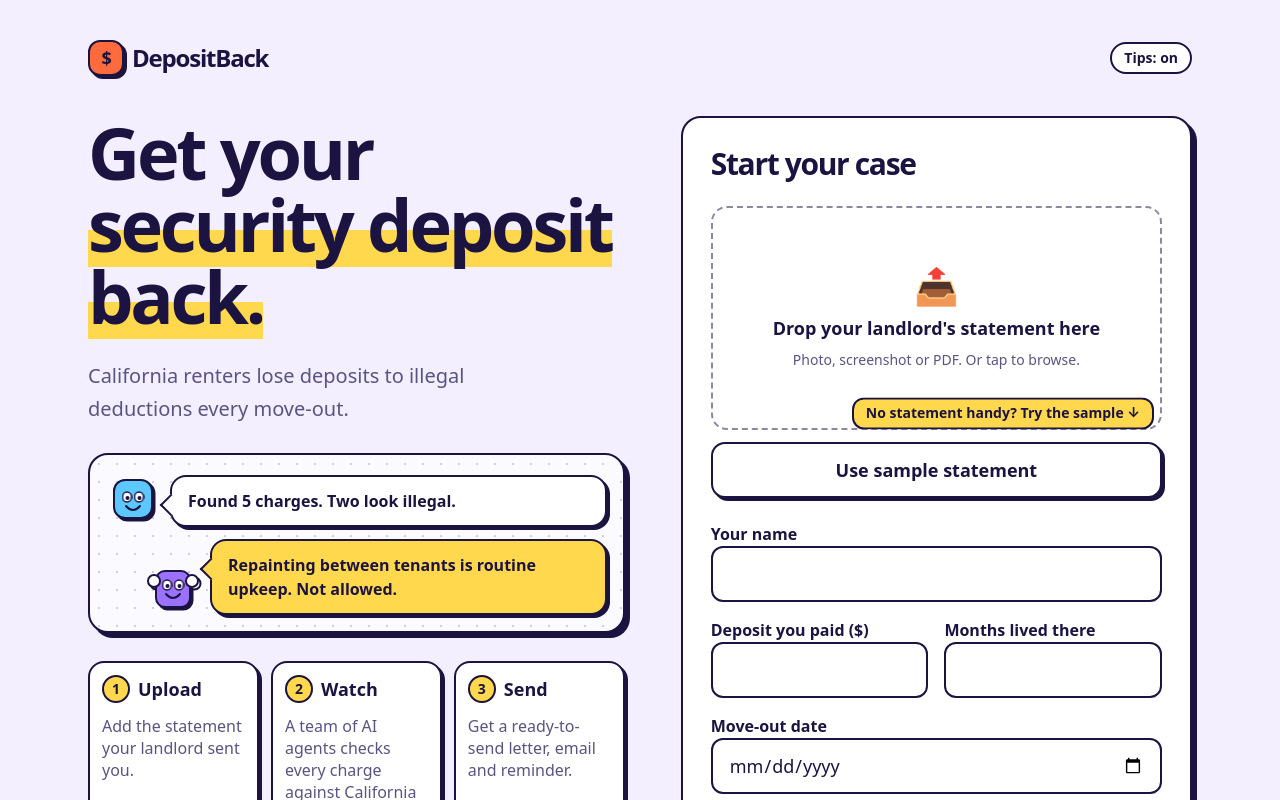
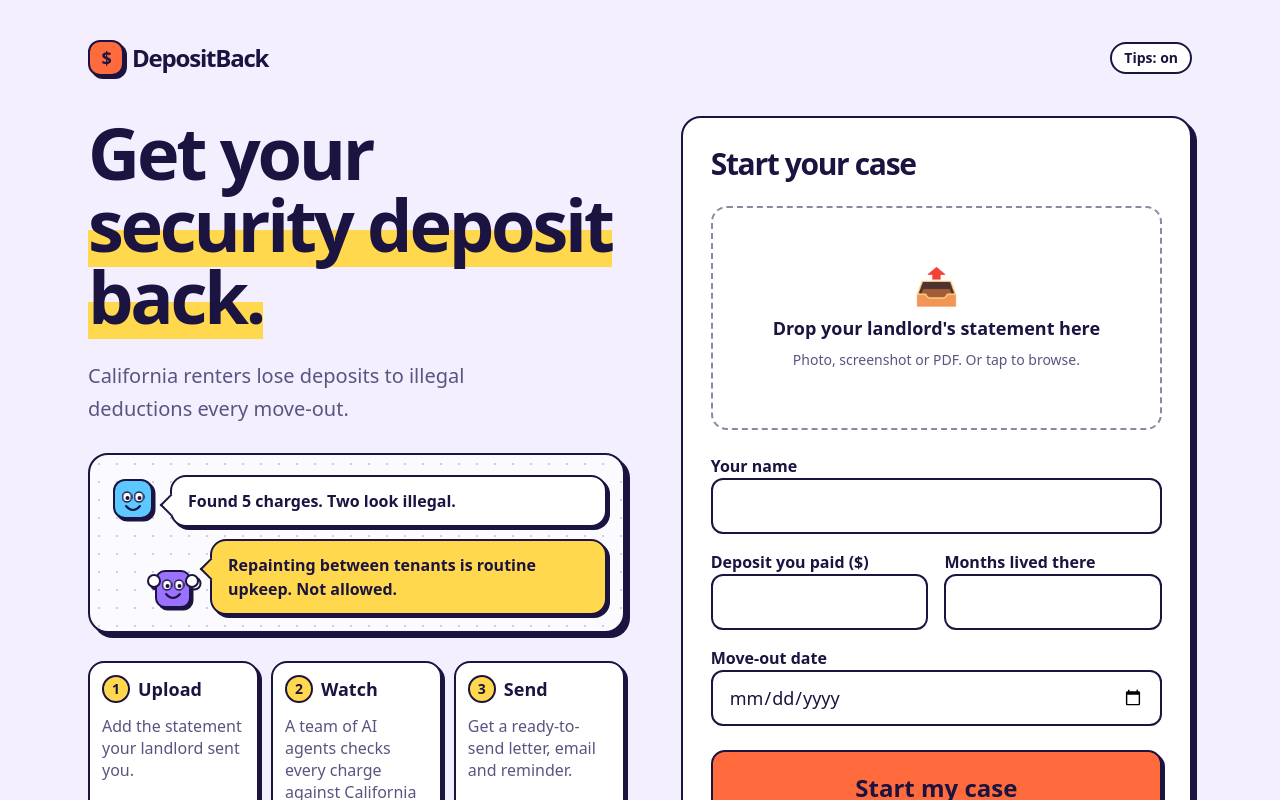
Before and after one commit to kaelynliu18/DepositBack, a Next.js app: page / in a window 1280 px wide. Shown: the top 800 px of the page. Built offline with nearby package versions, Linux system fonts and the light colour scheme.

Commit message:
Remove sample buttons (statement + photos) for a realistic upload-only demo [A, with team OK]

```diff
--- a/components/IntakeForm.tsx
+++ b/components/IntakeForm.tsx
@@ -2,7 +2,6 @@
 
 import { useState } from "react";
 import { useFileInput } from "@/hooks/useFileInput";
-import { loadSampleStatement } from "@/lib/client";
 import type { CaseInput } from "@/lib/types";
 import Bubble from "./Bubble";
 import DropZone from "./DropZone";
@@ -23,20 +22,7 @@ export default function IntakeForm({ onSubmit }: { onSubmit: (input: CaseInput)
   const [deposit, setDeposit] = useState("");
   const [moveOut, setMoveOut] = useState("");
   const [months, setMonths] = useState("");
-  const [sampleBusy, setSampleBusy] = useState(false);
   const [err, setErr] = useState<string | null>(null);
-
-  async function useSample() {
-    setSampleBusy(true);
-    setErr(null);
-    try {
-      stmt.setFile(await loadSampleStatement(), "sample-statement.jpg");
-    } catch {
-      setErr("Couldn't load the sample statement.");
-    } finally {
-      setSampleBusy(false);
-    }
-  }
 
   function submit(e: React.FormEvent) {
     e.preventDefault();
@@ -100,21 +86,6 @@ export default function IntakeForm({ onSubmit }: { onSubmit: (input: CaseInput)
             onClear={stmt.clear}
           />
           {stmt.error && <p className="font-medium text-warn">{stmt.error}</p>}
-          <div className="relative">
-            {!stmt.picked && (
-              <div className="nudge pointer-events-none absolute -top-10 right-2 z-10 rounded-xl border-2 border-ink bg-sun px-3 py-1 text-sm font-bold">
-                No statement handy? Try the sample ↓
-              </div>
-            )}
-            <button
-              type="button"
-              onClick={useSample}
-              disabled={sampleBusy}
-              className="btn-pop w-full bg-white px-4 py-3 text-lg font-extrabold"
-            >
-              {sampleBusy ? "Loading…" : "Use sample statement"}
-            </button>
-          </div>
         </section>
 
         <section className="grid gap-4 sm:grid-cols-2">
--- a/components/PhotoRequest.tsx
+++ b/components/PhotoRequest.tsx
@@ -1,8 +1,6 @@
 "use client";
 
-import { useState } from "react";
 import { useFileInput } from "@/hooks/useFileInput";
-import { loadSamplePhotos } from "@/lib/client";
 import { formatMoney } from "@/lib/compute";
 import type { LineItem, PhotoPair } from "@/lib/types";
 import DropZone from "./DropZone";
@@ -16,19 +14,6 @@ interface Props {
 export default function PhotoRequest({ item, onDone }: Props) {
   const moveIn = useFileInput();
   const moveOut = useFileInput();
-  const [busy, setBusy] = useState(false);
-  const [err, setErr] = useState<string | null>(null);
-
-  async function sample() {
-    setBusy(true);
-    setErr(null);
-    try {
-      onDone(await loadSamplePhotos());
-    } catch {
-      setErr("Couldn't load the sample photos.");
-      setBusy(false);
-    }
-  }
 
   const ready = moveIn.picked && moveOut.picked;
 
@@ -51,22 +36,15 @@ export default function PhotoRequest({ item, onDone }: Props) {
             <DropZone compact label="Add photo" accept="image/*" picked={moveOut.picked} busy={moveOut.busy} onFile={moveOut.pick} onClear={moveOut.clear} />
           </div>
         </div>
-        {(moveIn.error || moveOut.error || err) && <p className="text-warn">{moveIn.error || moveOut.error || err}</p>}
+        {(moveIn.error || moveOut.error) && <p className="text-warn">{moveIn.error || moveOut.error}</p>}
 
         <div className="flex flex-col gap-3 sm:flex-row">
           <button
-            disabled={!ready || busy}
+            disabled={!ready}
             onClick={() => ready && onDone({ moveIn: moveIn.picked!.file, moveOut: moveOut.picked!.file })}
-            className="flex-1 btn-pop bg-accent px-5 py-3 text-lg font-extrabold"
+            className="flex-1 btn-pop bg-accent px-5 py-3 text-lg font-extrabold disabled:opacity-40"
           >
             Send to Inspector
-          </button>
-          <button
-            disabled={busy}
-            onClick={sample}
-            className="flex-1 btn-pop bg-white px-5 py-3 text-lg font-extrabold disabled:opacity-40"
-          >
-            {busy ? "Loading…" : "Use sample photos"}
           </button>
         </div>
         <div className="text-center">
--- a/lib/caseManager.ts
+++ b/lib/caseManager.ts
@@ -98,7 +98,7 @@ export async function runCase(input: CaseInput, hooks: CaseHooks): Promise<CaseR
     const friendly =
       err instanceof api.UnreadableError || raw.includes("60 seconds")
         ? raw
-        : "We couldn't read that statement. Try a clearer photo or a PDF, or use the sample statement.";
+        : "We couldn't read that statement. Try a clearer photo or a PDF.";
     emit("case_manager", "error", friendly, undefined, undefined, caseId);
     throw new Error(friendly);
   }
```
